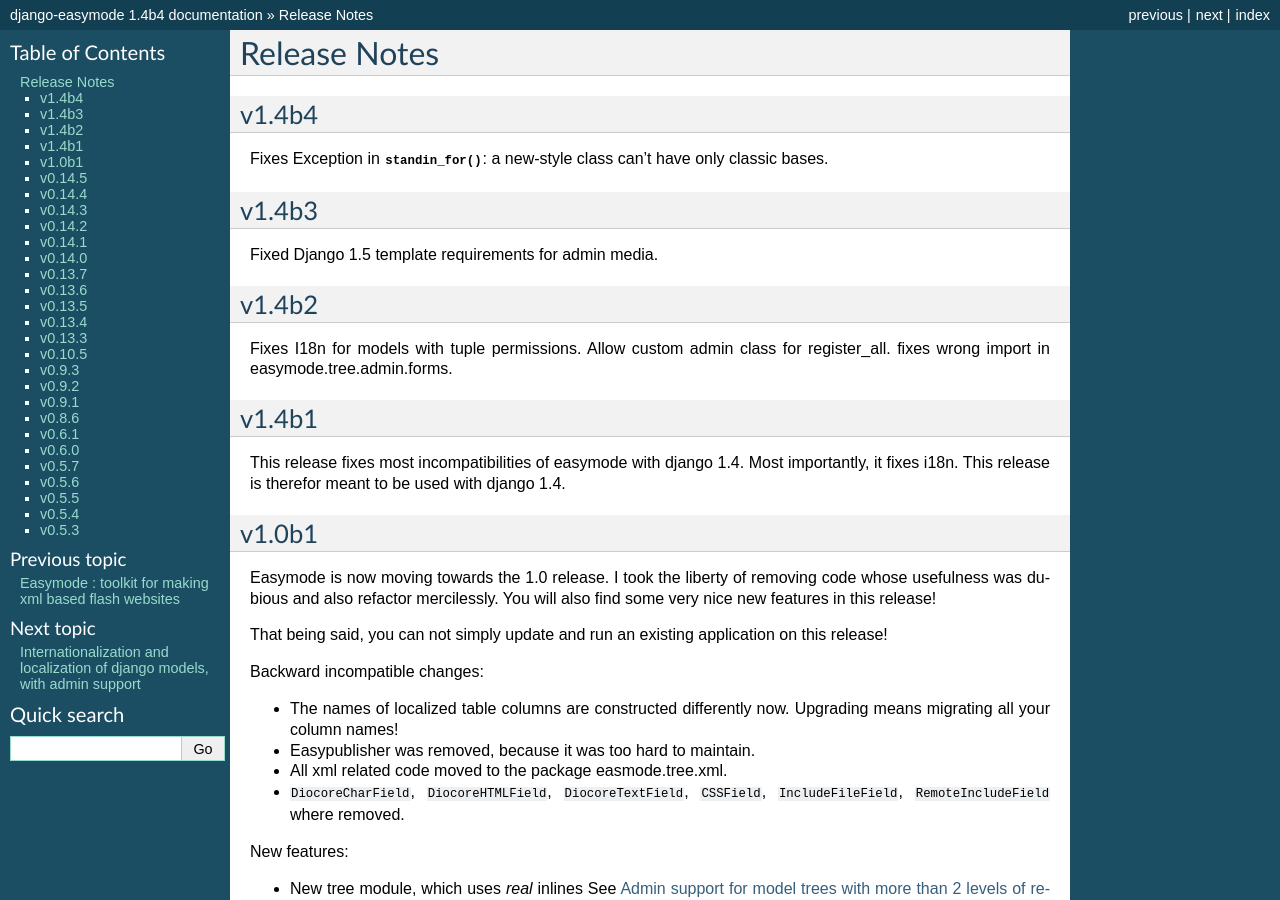
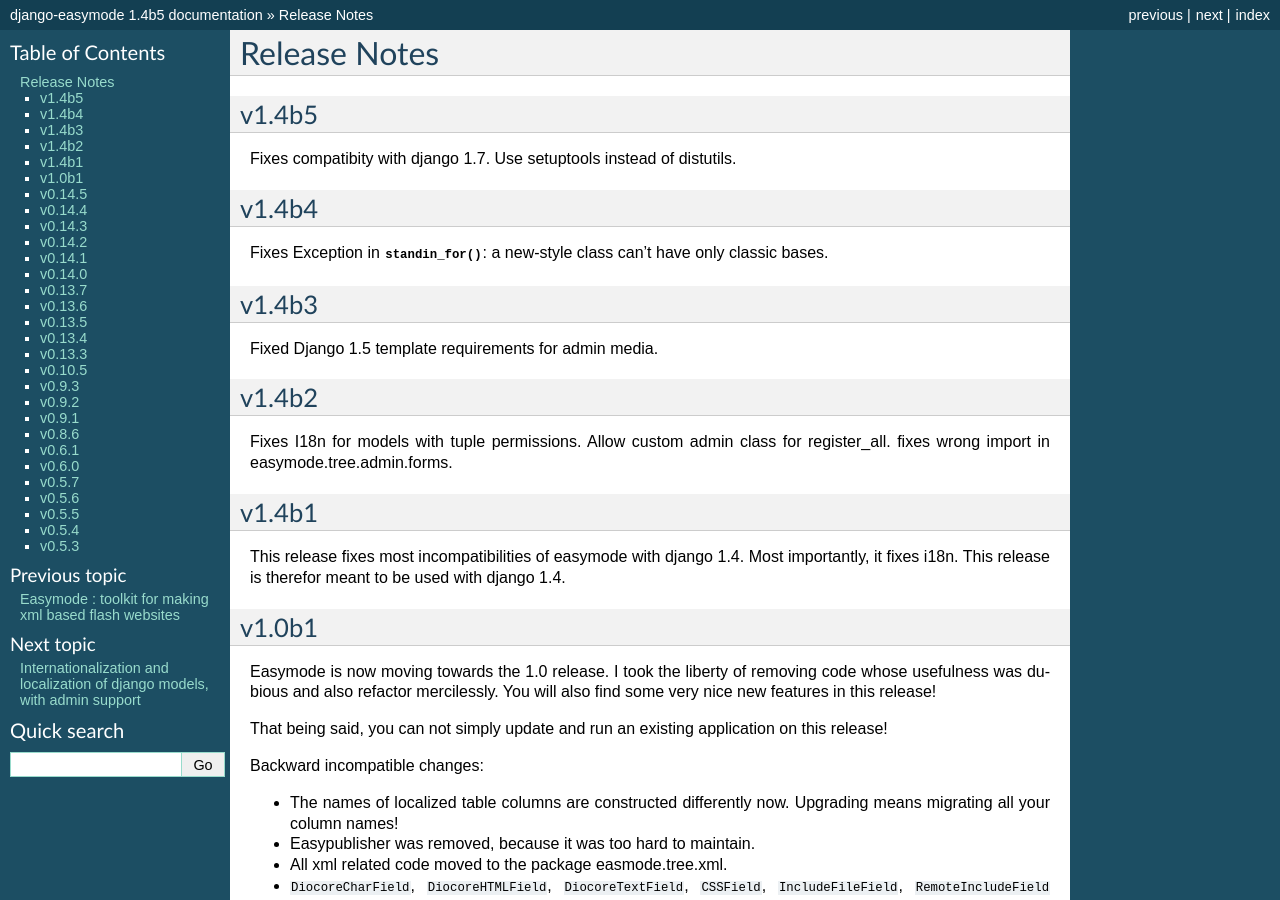
Before and after one commit to specialunderwear/django-easymode, a Sphinx documentation site: the page built from docs/changes.rst, in a window 1280 px wide and 900 px high. Built offline with Sphinx 7.4.7, drawn with Linux system fonts in a browser that asks for light colours; some of the changed text lies outside the part shown.

Commit message:
New release.

```diff
--- a/docs/changes.rst
+++ b/docs/changes.rst
@@ -1,5 +1,11 @@
 Release Notes
 =============
+
+v1.4b5
+------
+
+Fixes compatibity with django 1.7.
+Use setuptools instead of distutils.
 
 v1.4b4
 ------
--- a/setup.py
+++ b/setup.py
@@ -16,7 +16,7 @@
 
 release notes at http://packages.python.org/django-easymode/changes.html"""
 
-version = '1.4b4'
+version = '1.4b5'
 packages = []
 data_files = []
 
```
